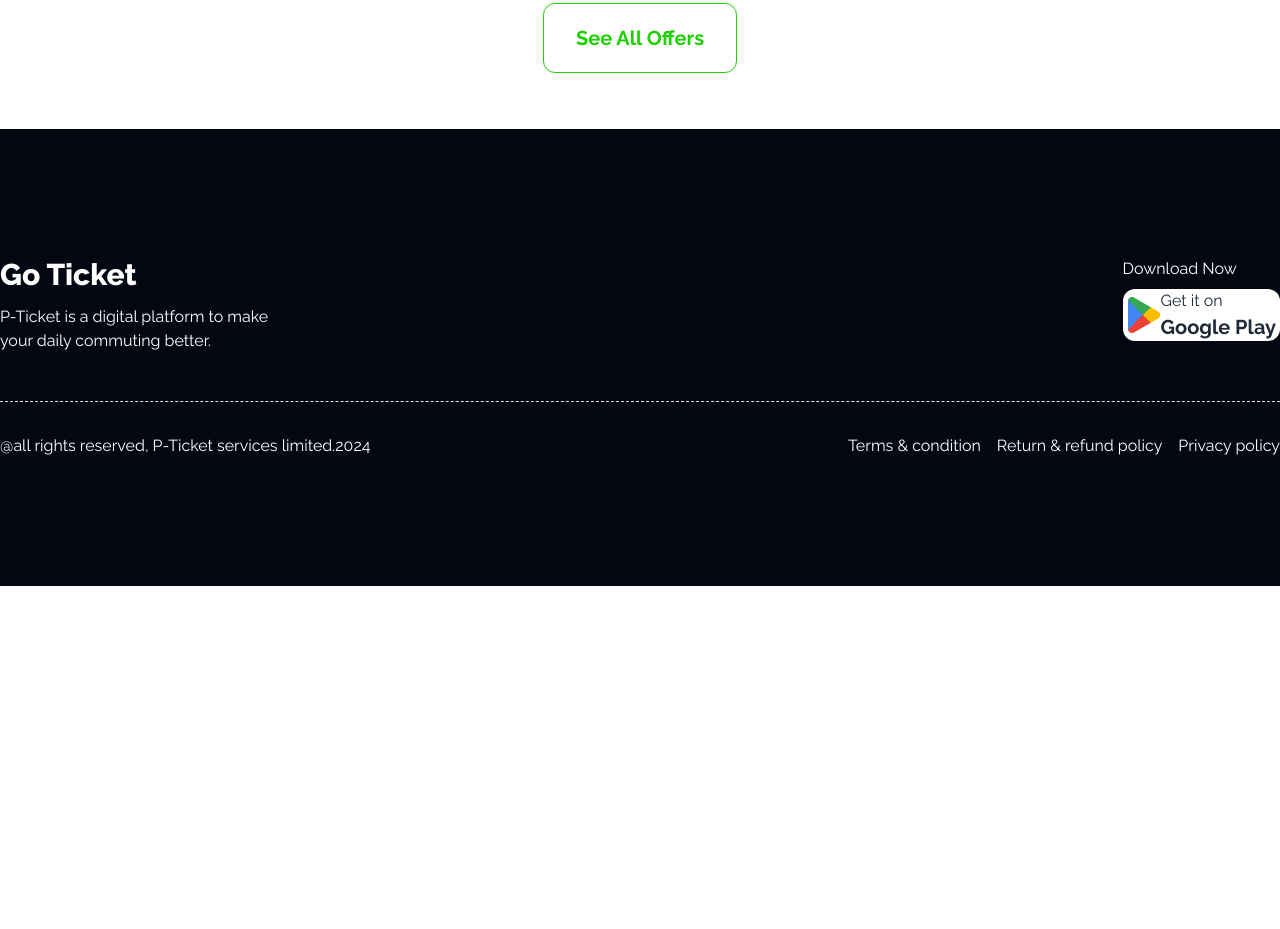
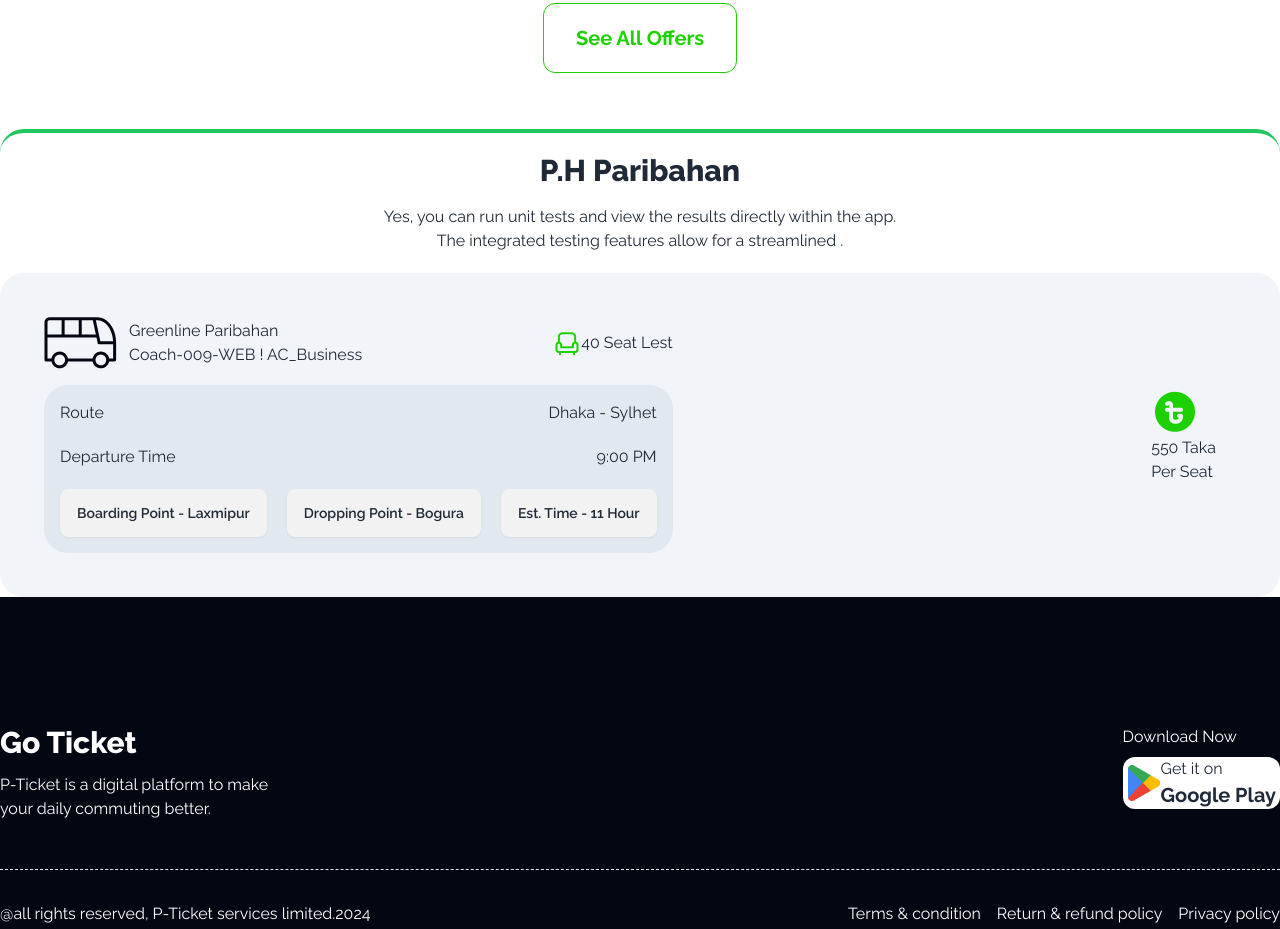
Before and after one commit to KAUSAR-BD/busticket, a plain HTML site: page index.html in a window 1280 px wide. Shown: the part 1373-2302 px from the top of the page. Before the commit the page ends 1959 px from the top, so only its background shows below. Drawn offline with nearby package versions, Linux system fonts and the light colour scheme.

Commit message:
added ticket part

```diff
--- a/index.html
+++ b/index.html
@@ -108,13 +108,76 @@
             </button>
         </div>
 
+        <!-- Ticket Section -->
+
+        <section class="bg-white border-t-4 rounded-t-3xl border-green-500">
+            <div class=" mt-5 mb-5 text-center  items-center space-y-4">
+                <h1 class="font-extrabold text-3xl">P.H Paribahan</h1>
+                <p>Yes, you can run unit tests and view the results directly within the app. <br> The integrated testing
+                    features allow for a streamlined .</p>
+            </div>
+
+            <!-- ticket destination -->
+            <div class="bg-slate-100 flex justify-between items-center rounded-3xl">
+                <div class="space-y-4 p-11">
+                    <div class="flex justify-between items-center">
+                        <div class="flex items-center gap-3">
+                            <img src="images/bus-logo.png" alt="">
+                            <div>
+                                <h1>Greenline Paribahan</h1>
+                                <p>Coach-009-WEB ! AC_Business</p>
+                            </div>
+                        </div>
+                        <div class="flex items-center">
+                            <img src="images/seat-green.png" alt="">
+                            <h1>40 Seat Lest</h1>
+                        </div>
+                    </div>
+                    <div class="bg-slate-200 rounded-3xl p-4 space-y-5">
+                        <div class="flex justify-between">
+                            <h1>Route</h1>
+                            <p>Dhaka - Sylhet</p>
+                        </div>
+
+                        <div class="flex justify-between">
+                            <h1>Departure Time</h1>
+                            <p>9:00 PM</p>
+                        </div>
+
+                        <div class="flex justify-between items-center gap-5">
+                            <button class="btn">
+                                <h1>Boarding Point - Laxmipur</h1>
+                            </button>
+                            <button class="btn">
+                                <h1>Dropping Point - Bogura</h1>
+                            </button>
+                            <button class="btn">
+                                <h1>Est. Time - 11 Hour</h1>
+                            </button>
+
+                        </div>
+                    </div>
+                </div>
+                <!-- <div class="">
+                    <img src="images/cupon-devider.png" alt="">
+                </div> -->
+                <div class="p-16">
+                    <img src="images/fare.png" alt="">
+                    <h1>550 Taka</h1>
+                    <p>Per Seat</p>
+                </div>
+            </div>
+        </section>
+
+
     </main>
     <footer class=" bg-[#030712] ">
         <div class="container mx-auto py-32">
             <div class="flex justify-between">
                 <div class="space-y-3">
                     <h1 class="text-white font-extrabold text-3xl">Go Ticket</h1>
-                    <p class="text-white w-[300px]">P-Ticket is a digital platform to make your daily commuting better.</p>
+                    <p class="text-white w-[300px]">P-Ticket is a digital platform to make your daily commuting better.
+                    </p>
                 </div>
                 <div class="space-y-2">
                     <h1 class="text-white">Download Now</h1>
@@ -128,7 +191,7 @@
                 </div>
             </div>
             <hr class="border-dashed mt-12 mb-8">
-            <div>
+            <div class="">
                 <div class="text-white flex justify-between">
                     <p>@all rights reserved, P-Ticket services limited.2024</p>
                     <div>
```
